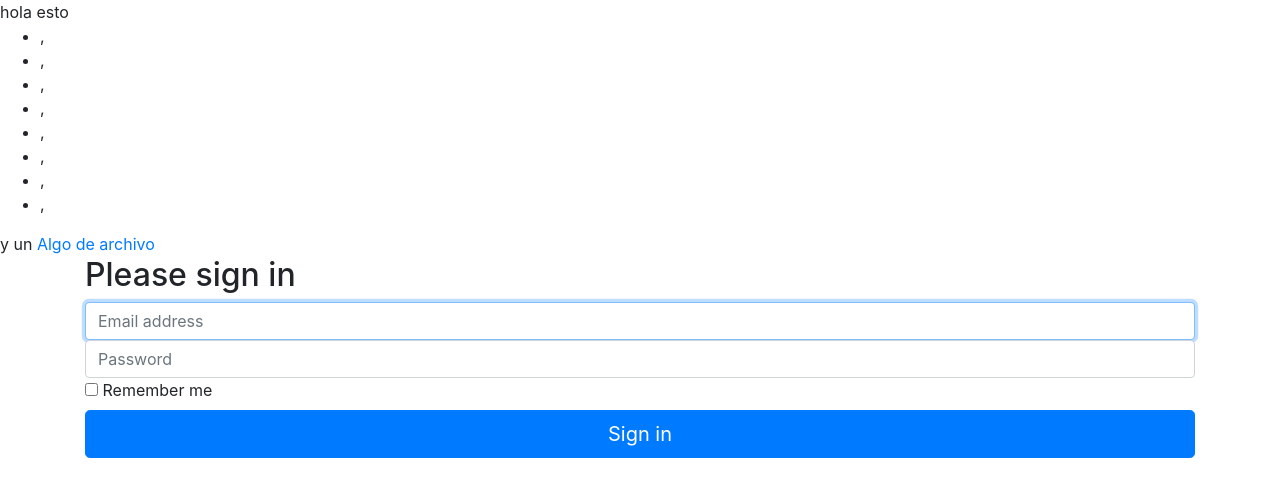
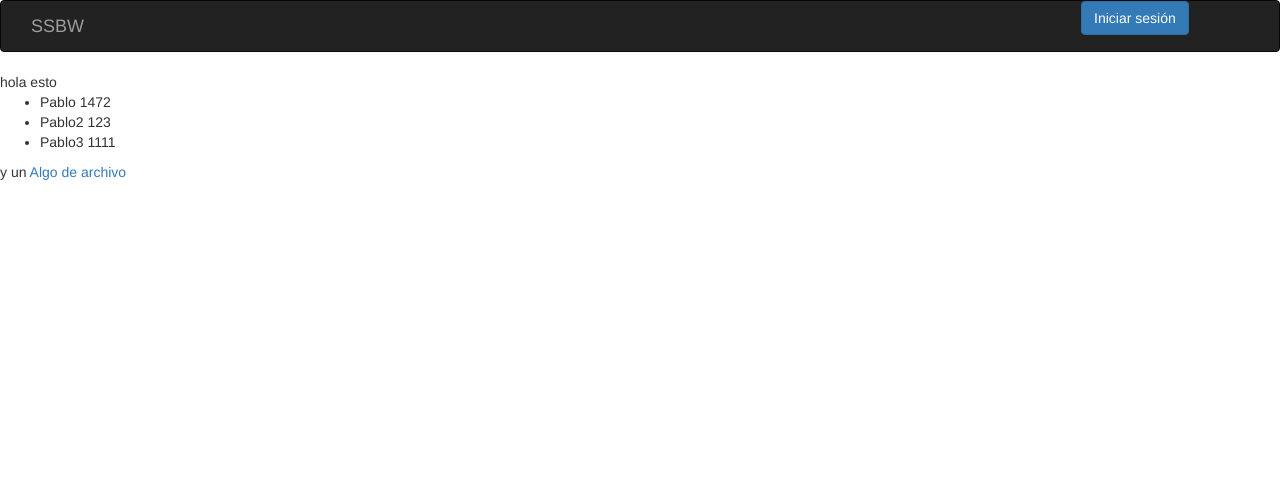
Before and after one commit to Pablo126/SSBW, a Flask app: page /sitio in a window 1280 px wide. Shown: the top 497 px of the page. Run offline with Flask 2, Linux system fonts and the light colour scheme; some libraries are stand-ins or nearby versions.

Commit message:
close #1

```diff
--- a/flask_1/flask1/t1.py
+++ b/flask_1/flask1/t1.py
@@ -33,10 +33,17 @@ def enviar_archivo2():
 @app.route('/sitio')
 def sitio():
     usuarios = []
-    usuarios.append({'name':"Pablo", 'dni':"1472"})
+    usuarios.append({'name':'Pablo', 'dni':'1472'})
     usuarios.append({'name':'Pablo2', 'dni':'123'})
     usuarios.append({'name':'Pablo3', 'dni':'1111'})
-    return render_template('hola.html', var='esto', usuarios='usuarios')
+    return render_template('hola.html', var='esto', usuarios=usuarios)
+def login():
+    usuarios = []
+    usuarios.append({'name':'Pablo', 'dni':'1472'})
+    usuarios.append({'name':'Pablo2', 'dni':'123'})
+    usuarios.append({'name':'Pablo3', 'dni':'1111'})
+    return render_template('hola.html', var='esto', usuarios=usuarios)
+
 
 if __name__ == '__main__':
     app.run(host='0.0.0.0',debug=True)
--- a/flask_1/flask1/templates/hola.html
+++ b/flask_1/flask1/templates/hola.html
@@ -5,14 +5,70 @@
     <meta name="viewport" content="width=device-width, initial-scale=1">
     <meta http-equiv="x-ua-compatible" content="ie=edge">
     <title></title>
-
+    <script src="https://npmcdn.com/tether@1.2.4/dist/js/tether.min.js"></script>
+    <script src="https://ajax.googleapis.com/ajax/libs/jquery/2.1.4/jquery.min.js"></script>
+    <script src="https://maxcdn.bootstrapcdn.com/bootstrap/4.0.0-alpha.2/js/bootstrap.min.js" integrity="sha384-vZ2WRJMwsjRMW/8U7i6PWi6AlO1L79snBrmgiDpgIWJ82z8eA5lenwvxbMV1PAh7" crossorigin="anonymous"></script>
     <link rel="stylesheet" href="https://maxcdn.bootstrapcdn.com/bootstrap/4.0.0-alpha.2/css/bootstrap.min.css" integrity="sha384-y3tfxAZXuh4HwSYylfB+J125MxIs6mR5FOHamPBG064zB+AFeWH94NdvaCBm8qnd" crossorigin="anonymous">
   </head>
   <body>
+
+    <nav class="navbar navbar-inverse bg-inverse">
+      <div class="col-sm-10">
+      <a class="navbar-brand" href="{{ url_for('sitio')}}">SSBW</a>
+      </div>
+      <div class="col-sm-2 justify-content-end">
+        <button class="btn btn-primary" data-toggle="modal" data-target="#myModal" type="button">Iniciar sesión </button>
+      </div>
+    </nav>
+
+
+    <!-- Modal -->
+    <div class="modal fade" id="myModal" tabindex="-1" role="dialog" aria-labelledby="myModalLabel">
+      <div class="modal-dialog" role="document">
+        <div class="modal-content">
+          <div class="modal-header">
+            <button type="button" class="close" data-dismiss="modal" aria-label="Close"><span aria-hidden="true">&times;</span></button>
+            <h4 class="modal-title" id="myModalLabel">Modal title</h4>
+          </div>
+          <form class="form-signin">
+          <div class="modal-body">
+
+              <h2 class="form-signin-heading">Please sign in</h2>
+              <label for="inputEmail" class="sr-only">Email address</label>
+              <input type="email" id="inputEmail" class="form-control" placeholder="Email address" required autofocus>
+              <label for="inputPassword" class="sr-only">Password</label>
+              <input type="password" id="inputPassword" class="form-control" placeholder="Password" required>
+              <div class="checkbox">
+                <label>
+                  <input type="checkbox" value="remember-me"> Remember me
+                </label>
+              </div>
+          </div>
+          <div class="modal-footer">
+            <button class="btn btn-lg btn-primary btn-block" data-dismiss="modal" type="submit">Sign in</button>
+          </div>
+          </form>
+        </div>
+      </div>
+    </div>
+
+
+
+
+
+
+
+
+
+
+
+
+
+
     hola {{ var }}
     <ul>
       {% for user in usuarios %}
-      <li>{{user.name}}, {{user.dni}}</li>
+      <li>{{user.name}} {{user.dni}}</li>
       {% endfor %}
     </ul>
 y un <a href="{{ url_for('enviar_archivo2')}}">Algo de archivo</a>
@@ -20,22 +76,8 @@ y un <a href="{{ url_for('enviar_archivo2')}}">Algo de archivo</a>
 
     <div class="container">
 
-        <form class="form-signin">
-          <h2 class="form-signin-heading">Please sign in</h2>
-          <label for="inputEmail" class="sr-only">Email address</label>
-          <input type="email" id="inputEmail" class="form-control" placeholder="Email address" required autofocus>
-          <label for="inputPassword" class="sr-only">Password</label>
-          <input type="password" id="inputPassword" class="form-control" placeholder="Password" required>
-          <div class="checkbox">
-            <label>
-              <input type="checkbox" value="remember-me"> Remember me
-            </label>
-          </div>
-          <button class="btn btn-lg btn-primary btn-block" type="submit">Sign in</button>
-        </form>
+
 
       </div> <!-- /container -->
-    <script src="https://ajax.googleapis.com/ajax/libs/jquery/2.1.4/jquery.min.js"></script>
-    <script src="https://maxcdn.bootstrapcdn.com/bootstrap/4.0.0-alpha.2/js/bootstrap.min.js" integrity="sha384-vZ2WRJMwsjRMW/8U7i6PWi6AlO1L79snBrmgiDpgIWJ82z8eA5lenwvxbMV1PAh7" crossorigin="anonymous"></script>
   </body>
 </html>
```
